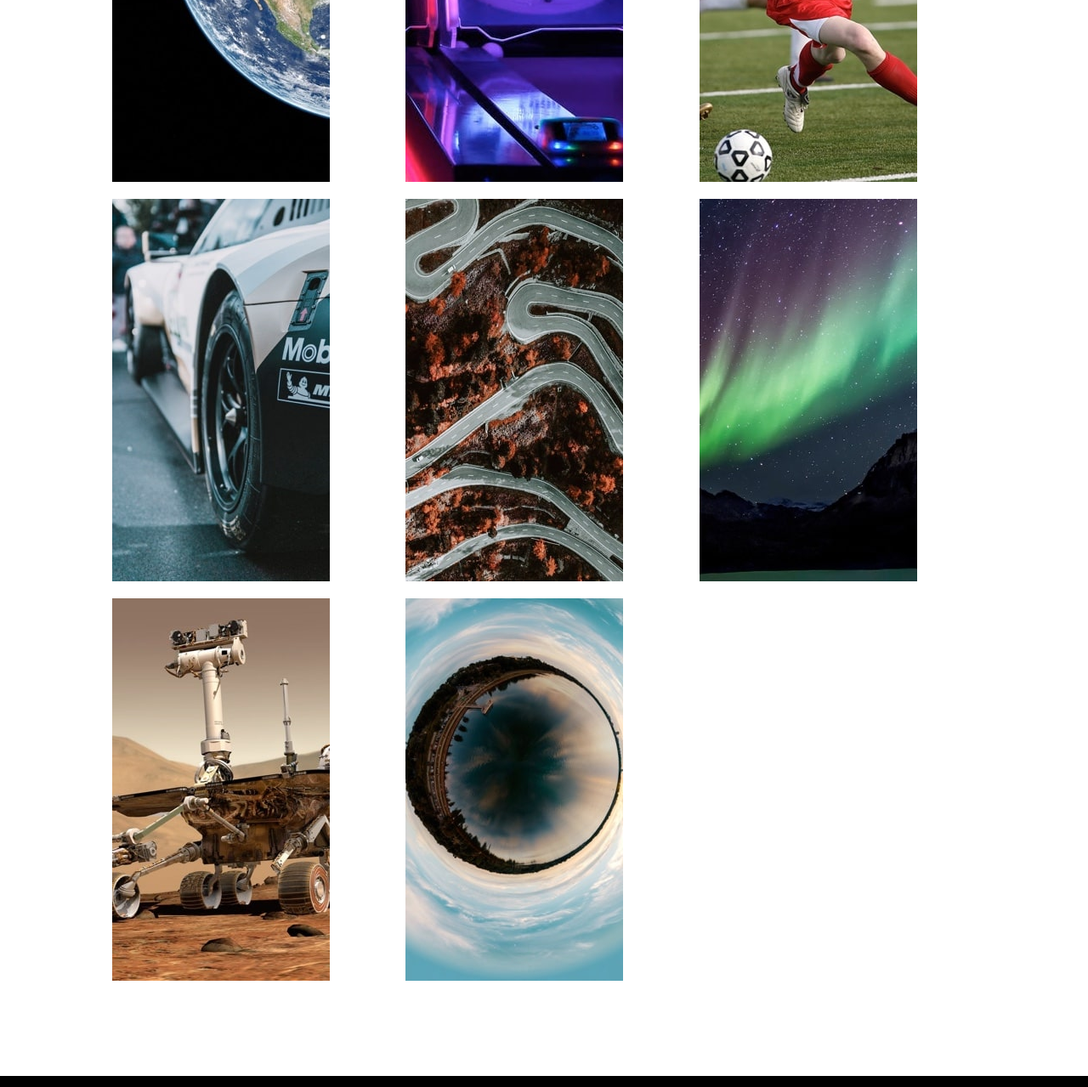
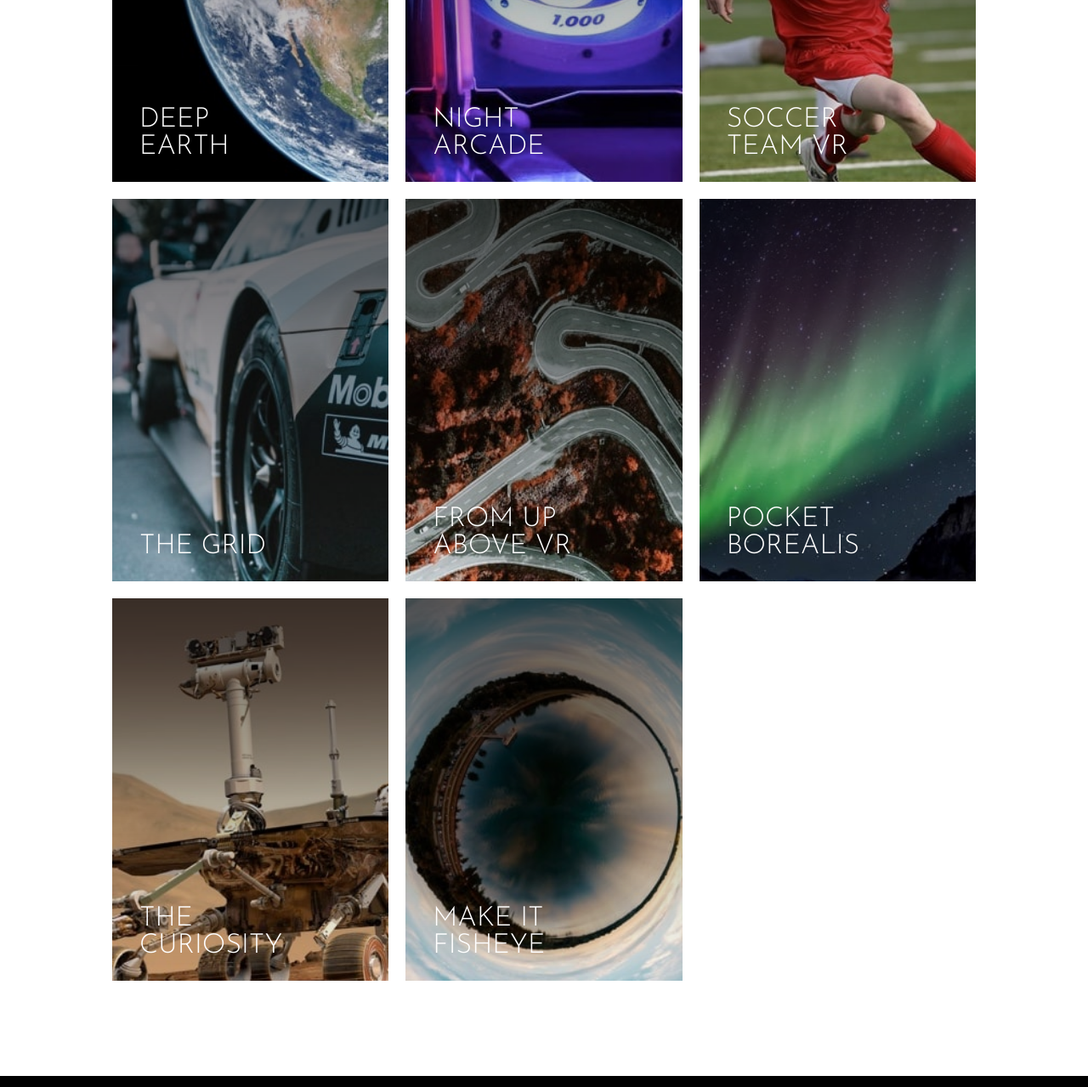
Before and after one commit to Silkiercomet/loopstudio-homepage, a plain HTML site: page index.html in a window 1280 px wide. Shown: the part 1820-3099 px from the top of the page at 85% size. Drawn offline with Linux system fonts and the light colour scheme.

Commit message:
Update index.html

```diff
--- a/index.html
+++ b/index.html
@@ -76,14 +76,38 @@
         </div>
       </header>
       <div class="grid">
-        <img src="images/desktop/image-deep-earth.jpg" alt="">
-        <img src="images/desktop/image-night-arcade.jpg" alt="">
-        <img src="images/desktop/image-soccer-team.jpg" alt="">
-        <img src="images/desktop/image-grid.jpg" alt="">
-        <img src="images/desktop/image-from-above.jpg" alt="">
-        <img src="images/desktop/image-pocket-borealis.jpg" alt="">
-        <img src="images/desktop/image-curiosity.jpg" alt="">
-        <img src="images/desktop/image-fisheye.jpg" alt="">
+
+        <figure class="imagenes">
+          <p>deep</p>
+          <figcaption> earth</figcaption>
+        </figure>
+        <figure class="imagenes">
+          <p>Night</p>
+          <figcaption> arcade</figcaption>
+        </figure>
+        <figure class="imagenes">
+          <p>Soccer</p>
+          <figcaption> team VR</figcaption>
+        </figure>
+        <figure class="imagenes">
+          <figcaption>The grid</figcaption>
+        </figure>
+        <figure class="imagenes">
+          <p>From up</p>
+          <figcaption> above VR</figcaption>
+        </figure>
+        <figure class="imagenes">
+          <p>Pocket</p>
+          <figcaption> borealis</figcaption>
+        </figure>
+        <figure class="imagenes">
+          <p>The</p>
+          <figcaption> curiosity</figcaption>
+        </figure>
+        <figure class="imagenes">
+          <p>Make it</p>
+          <figcaption> fisheye</figcaption>
+        </figure>
       </div>
     </div>
 
@@ -150,24 +174,6 @@
 
 
 
-
-  Our creations
-
-  See all
-
-  Deep earth
-  Night arcade
-  Soccer team VR
-  The grid
-  From up above VR
-  Pocket borealis
-  The curiosity
-  Make it fisheye
-
-
-
-
-
   <div class="attribution">
     Challenge by <a href="https://www.frontendmentor.io?ref=challenge" target="_blank">Frontend Mentor</a>.
     Coded by <a href="#">Your Name Here</a>.
```
